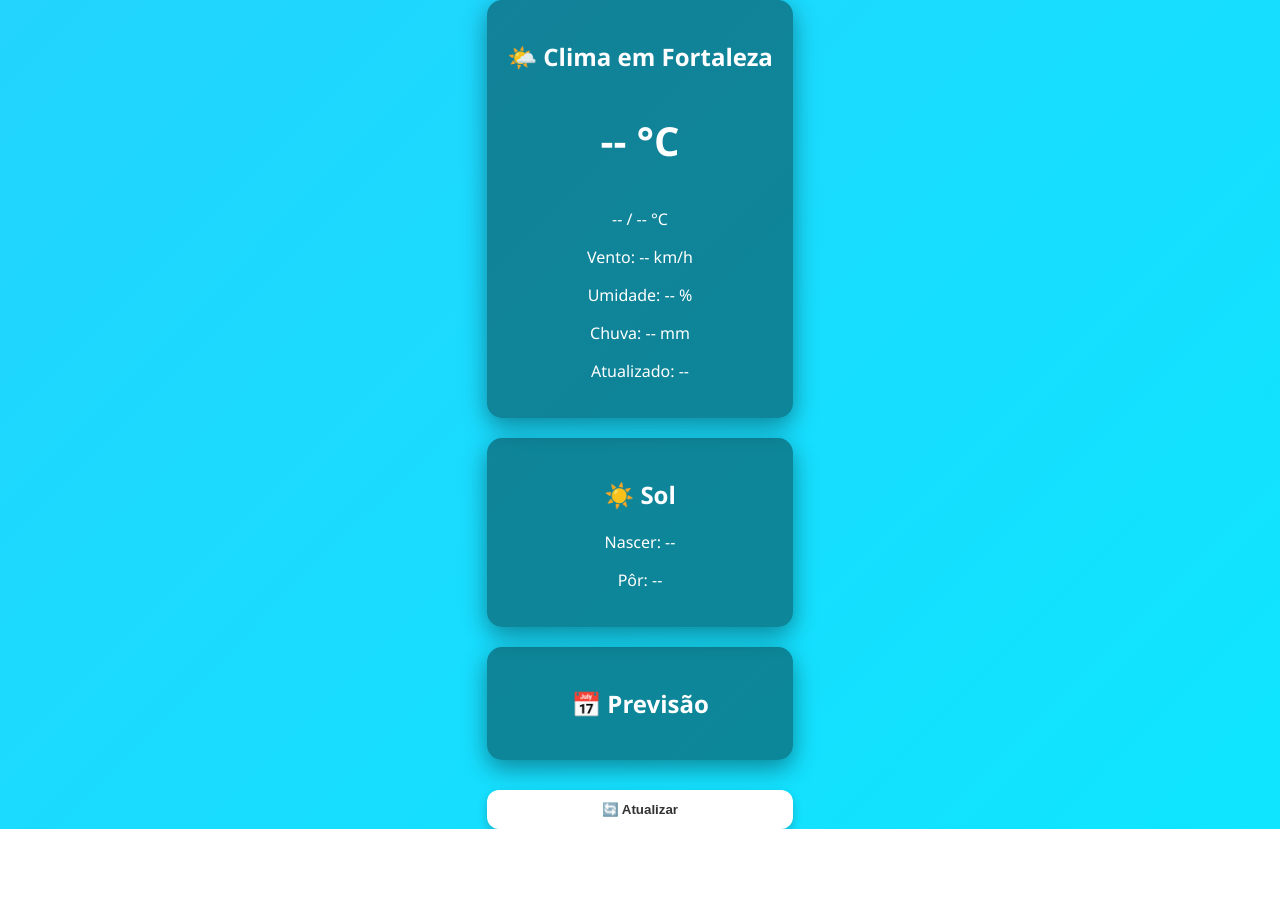
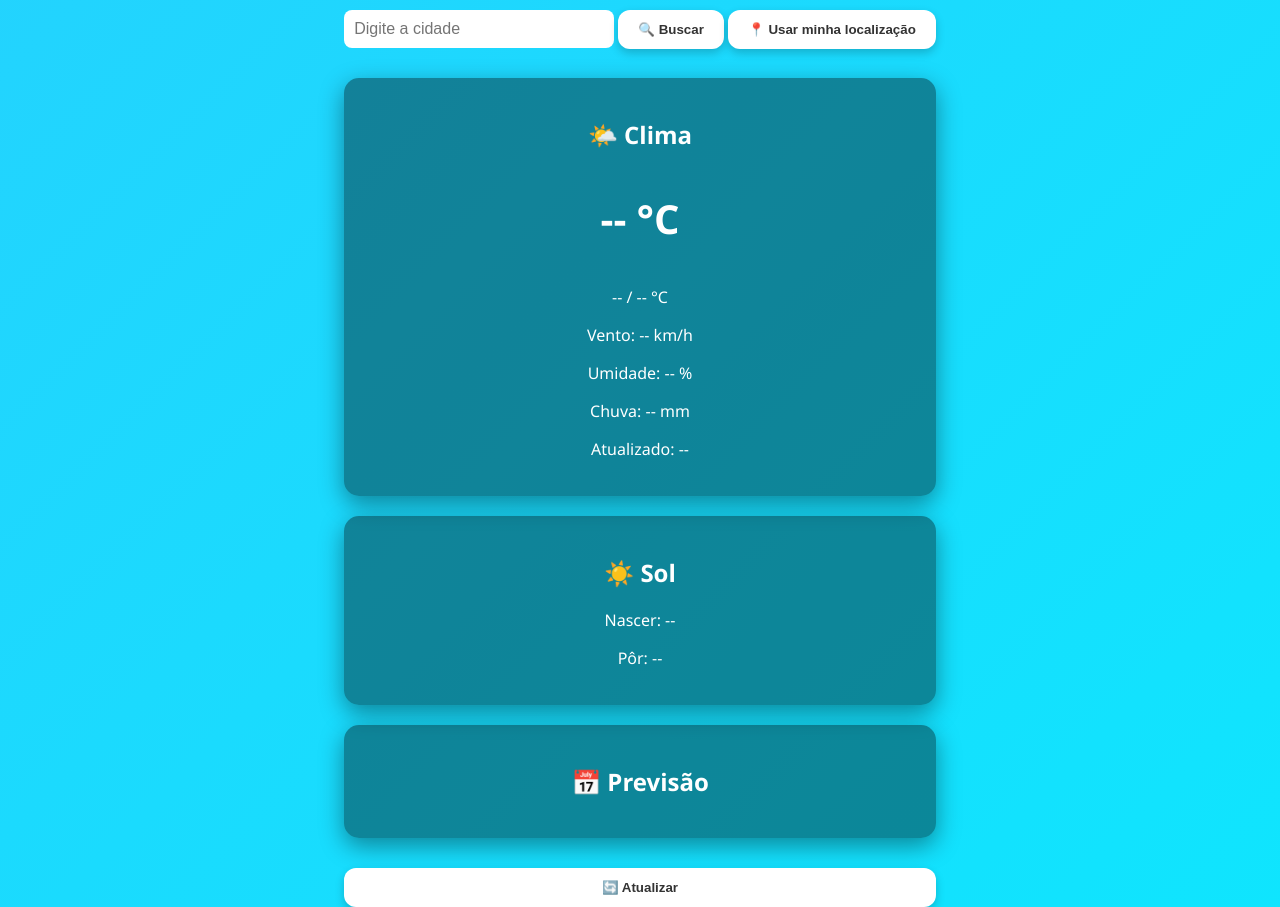
Before and after one commit to Lunnart/Desafio-Dev-Day, a plain HTML site: page index.html in a window 1280 px wide. Before the commit the page ends 829 px from the top, so only its background shows below. Drawn offline with Linux system fonts and the light colour scheme; no server answers.

Commit message:
Atualizado

```diff
--- a/index.html
+++ b/index.html
@@ -9,9 +9,17 @@
 <body>
   <div class="container">
 
+    <!-- Campo para escolher cidade -->
+    <div class="search-box">
+      <input type="text" id="cidade" placeholder="Digite a cidade" oninput="sugerirCidades()">
+      <div id="sugestoes"></div>
+      <button class="buscar" onclick="buscarClima()">🔍 Buscar</button>
+      <button class="gps" onclick="buscarLocalizacao()">📍 Usar minha localização</button>
+    </div>
+
     <!-- Clima atual -->
     <div class="card">
-      <h2>🌤️ Clima em Fortaleza</h2>
+      <h2 id="titulo">🌤️ Clima</h2>
       <p class="temp" id="temperatura">-- °C</p>
       <p id="minmax">-- / -- °C</p>
       <p id="vento">Vento: -- km/h</p>
--- a/script.js
+++ b/script.js
@@ -1,32 +1,90 @@
-async function buscarClima() {
-  const url = "https://api.open-meteo.com/v1/forecast?latitude=-3.7172&longitude=-38.5433&current_weather=true&daily=temperature_2m_max,temperature_2m_min,precipitation_sum,sunrise,sunset&timezone=America%2FFortaleza";
+let ultimaBusca = null;
+
+// Função para sugerir cidades enquanto o usuário digita
+async function sugerirCidades() {
+  const termo = document.getElementById("cidade").value.trim();
+  const sugestoesDiv = document.getElementById("sugestoes");
+  sugestoesDiv.innerHTML = "";
+
+  if (termo.length < 2) return;
+
+  if (ultimaBusca) clearTimeout(ultimaBusca);
+
+  ultimaBusca = setTimeout(async () => {
+    try {
+      const url = `https://geocoding-api.open-meteo.com/v1/search?name=${termo}&count=5&language=pt&format=json`;
+      const resp = await fetch(url);
+      const dados = await resp.json();
+
+      if (!dados.results) return;
+
+      dados.results.forEach(cidade => {
+        const item = document.createElement("div");
+        item.classList.add("sugestao");
+        item.textContent = `${cidade.name}, ${cidade.admin1 || ""} - ${cidade.country}`;
+        item.onclick = () => {
+          document.getElementById("cidade").value = cidade.name;
+          sugestoesDiv.innerHTML = "";
+          buscarClima(cidade);
+        };
+        sugestoesDiv.appendChild(item);
+      });
+    } catch (erro) {
+      console.error("Erro ao buscar sugestões:", erro);
+    }
+  }, 400);
+}
+
+async function buscarClima(cidadeSelecionada = null) {
+  const termo = cidadeSelecionada ? cidadeSelecionada.name : (document.getElementById("cidade").value || "Fortaleza");
 
   try {
+    let latitude, longitude, timezone, name, country;
+
+    if (cidadeSelecionada) {
+      latitude = cidadeSelecionada.latitude;
+      longitude = cidadeSelecionada.longitude;
+      timezone = cidadeSelecionada.timezone;
+      name = cidadeSelecionada.name;
+      country = cidadeSelecionada.country;
+    } else {
+      const geoURL = `https://geocoding-api.open-meteo.com/v1/search?name=${termo}&count=1&language=pt&format=json`;
+      const geoResp = await fetch(geoURL);
+      const geoData = await geoResp.json();
+
+      if (!geoData.results || geoData.results.length === 0) {
+        alert("Cidade não encontrada!");
+        return;
+      }
+
+      ({ latitude, longitude, timezone, name, country } = geoData.results[0]);
+    }
+
+    const url = `https://api.open-meteo.com/v1/forecast?latitude=${latitude}&longitude=${longitude}&current_weather=true&daily=temperature_2m_max,temperature_2m_min,precipitation_sum,sunrise,sunset&timezone=${timezone}`;
     const resposta = await fetch(url);
     const dados = await resposta.json();
 
-    // Clima atual
+    document.getElementById("titulo").textContent = `🌤️ Clima em ${name}, ${country}`;
+
     const clima = dados.current_weather;
     document.getElementById("temperatura").textContent = clima.temperature + " °C";
     document.getElementById("vento").textContent = "Vento: " + clima.windspeed + " km/h";
     document.getElementById("hora").textContent = "Atualizado: " + new Date(clima.time).toLocaleString("pt-BR");
 
-    // Mínima e Máxima de hoje
     document.getElementById("minmax").textContent =
       dados.daily.temperature_2m_min[0] + "° / " + dados.daily.temperature_2m_max[0] + "°";
 
-    // Chuva e Umidade (API não traz umidade atual, mas traz precipitação prevista)
     document.getElementById("chuva").textContent = "Chuva: " + dados.daily.precipitation_sum[0] + " mm";
-    document.getElementById("umidade").textContent = "Umidade: -- %"; // precisa de outra API para ser real
+    document.getElementById("umidade").textContent = "Umidade: -- %";
 
-    // Nascer e Pôr do sol
-    document.getElementById("nascer").textContent = "Nascer: " + new Date(dados.daily.sunrise[0]).toLocaleTimeString("pt-BR", {hour: '2-digit', minute: '2-digit'});
-    document.getElementById("por").textContent = "Pôr: " + new Date(dados.daily.sunset[0]).toLocaleTimeString("pt-BR", {hour: '2-digit', minute: '2-digit'});
+    document.getElementById("nascer").textContent =
+      "Nascer: " + new Date(dados.daily.sunrise[0]).toLocaleTimeString("pt-BR", {hour: '2-digit', minute: '2-digit'});
+    document.getElementById("por").textContent =
+      "Pôr: " + new Date(dados.daily.sunset[0]).toLocaleTimeString("pt-BR", {hour: '2-digit', minute: '2-digit'});
 
-    // Previsão próximos dias
     const previsaoDiv = document.getElementById("previsao");
     previsaoDiv.innerHTML = "";
-    for (let i = 1; i < 5; i++) { // mostra os próximos 4 dias
+    for (let i = 1; i < 5; i++) {
       const dia = new Date(dados.daily.time[i]).toLocaleDateString("pt-BR", {weekday: "short"});
       const min = dados.daily.temperature_2m_min[i];
       const max = dados.daily.temperature_2m_max[i];
@@ -43,5 +101,32 @@ async function buscarClima() {
   }
 }
 
-// Carrega clima ao abrir a página
+// Detectar localização do usuário
+function buscarLocalizacao() {
+  if (navigator.geolocation) {
+    navigator.geolocation.getCurrentPosition(async (pos) => {
+      const lat = pos.coords.latitude;
+      const lon = pos.coords.longitude;
+      try {
+        const geoURL = `https://geocoding-api.open-meteo.com/v1/reverse?latitude=${lat}&longitude=${lon}&language=pt&format=json`;
+        const resp = await fetch(geoURL);
+        const dados = await resp.json();
+
+        if (dados && dados.results && dados.results.length > 0) {
+          buscarClima(dados.results[0]);
+        } else {
+          alert("Não foi possível identificar sua cidade.");
+        }
+      } catch (erro) {
+        console.error("Erro ao buscar localização:", erro);
+      }
+    }, () => {
+      alert("Não foi possível acessar sua localização.");
+    });
+  } else {
+    alert("Geolocalização não suportada no navegador.");
+  }
+}
+
+// Carrega clima padrão (Fortaleza)
 buscarClima();
--- a/style.css
+++ b/style.css
@@ -36,11 +36,11 @@ body {
   font-weight: bold;
 }
 
-.refresh {
+.refresh, .buscar, .gps {
   margin-top: 10px;
   background: #fff;
   color: #333;
-  padding: 12px 25px;
+  padding: 12px 20px;
   border: none;
   border-radius: 12px;
   cursor: pointer;
@@ -49,7 +49,7 @@ body {
   box-shadow: 0px 4px 10px rgba(0,0,0,0.2);
 }
 
-.refresh:hover {
+.refresh:hover, .buscar:hover, .gps:hover {
   background: #eee;
   transform: scale(1.05);
 }
@@ -67,3 +67,38 @@ body {
   border-radius: 10px;
   width: 100px;
 }
+
+.search-box {
+  position: relative;
+  display: inline-block;
+}
+
+#cidade {
+  padding: 10px;
+  border-radius: 8px;
+  border: none;
+  margin-bottom: 10px;
+  font-size: 1em;
+  width: 250px;
+}
+
+#sugestoes {
+  position: absolute;
+  background: white;
+  color: black;
+  border-radius: 8px;
+  box-shadow: 0px 4px 10px rgba(0,0,0,0.2);
+  width: 250px;
+  max-height: 200px;
+  overflow-y: auto;
+  z-index: 10;
+}
+
+.sugestao {
+  padding: 8px;
+  cursor: pointer;
+}
+
+.sugestao:hover {
+  background: #eee;
+}
```
